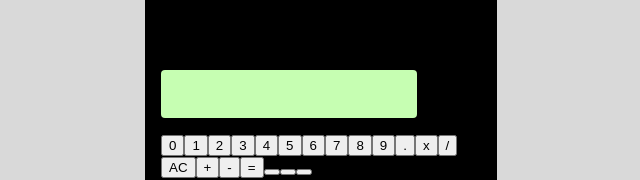
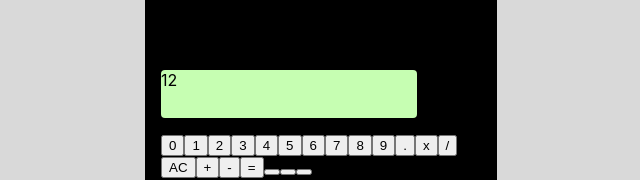
Before and after one commit to jason-ransom-slalom/tdd-calculator, a React (Create React App) app: page / in a window 1280 px wide. Shown: the part 284-464 px from the top of the page, without its empty margins (319-959 px from the left). Built offline with nearby package versions, Linux system fonts and the light colour scheme.

Commit message:
Added value input to the ResultsWindow.

```diff
--- a/src/App.tsx
+++ b/src/App.tsx
@@ -10,7 +10,7 @@ function App() {
 
     }
 
-    const returnCalculatorButton = () =>
+    const renderCalculatorButtons = () =>
         BUTTON_VALUE_LIST.map(buttonValue =>
             <CalculatorButton value={buttonValue} clickCalculatorButton={clickCalculatorButton}/>
         );
@@ -18,10 +18,10 @@ function App() {
     return (
         <div id='calculator-background' className='background'>
             <div id='calculator-body' className='calculator'>
-                <ResultsWindow/>
+                <ResultsWindow value={12}/>
                 <div id='button-body'>
                     {
-                        returnCalculatorButton()
+                        renderCalculatorButtons()
                     }
                 </div>
             </div>
--- a/src/components/ResultsWindow/ResultsWindow.tsx
+++ b/src/components/ResultsWindow/ResultsWindow.tsx
@@ -1,5 +1,11 @@
-const ResultsWindow = () => {
-    return <p id='resultsWindow' role='resultsWindow' className='results-window'></p>;
+import {FC} from 'react';
+
+interface ResultsWindowProps {
+    value: string | number;
+}
+
+const ResultsWindow: FC<ResultsWindowProps> = ({value}) => {
+    return <p id='resultsWindow' role='resultsWindow' className='results-window'> {value} </p>;
 }
 
 export default ResultsWindow;
```
Also changed, not shown: 1 other file (tests, documents, lock files or other folders).
